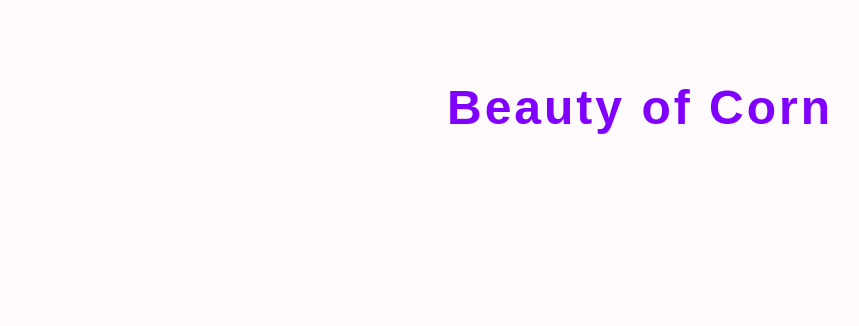
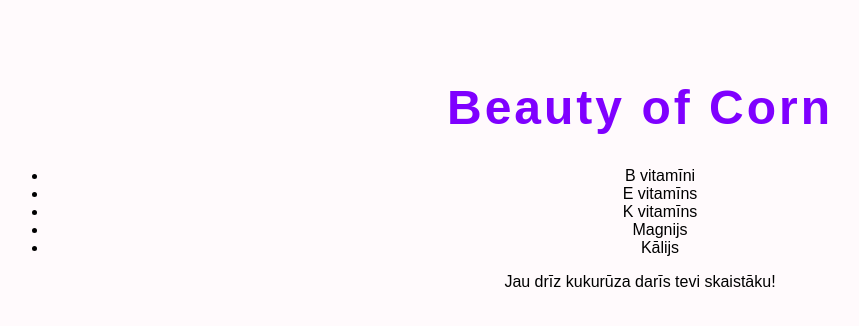
Before and after one commit to Sabuciss/SABR, a plain HTML site: page index.html in a window 1280 px wide. Shown: the whole page, without its empty margins (0-859 px from the left). Drawn offline with Linux system fonts and the light colour scheme.

Commit message:
pievienoju tekstu

```diff
--- a/index.html
+++ b/index.html
@@ -20,5 +20,16 @@
 </head>
 <body>
   <h1>Beauty of Corn</h1>
+
+  <ul>
+    <li>B vitamīni</li>
+    <li>E vitamīns</li>
+    <li>K vitamīns</li>
+    <li>Magnijs</li>
+    <li>Kālijs</li>
+  </ul>
+
+  <p>Jau drīz kukurūza darīs tevi skaistāku!</p>
+
 </body>
 </html>
```
